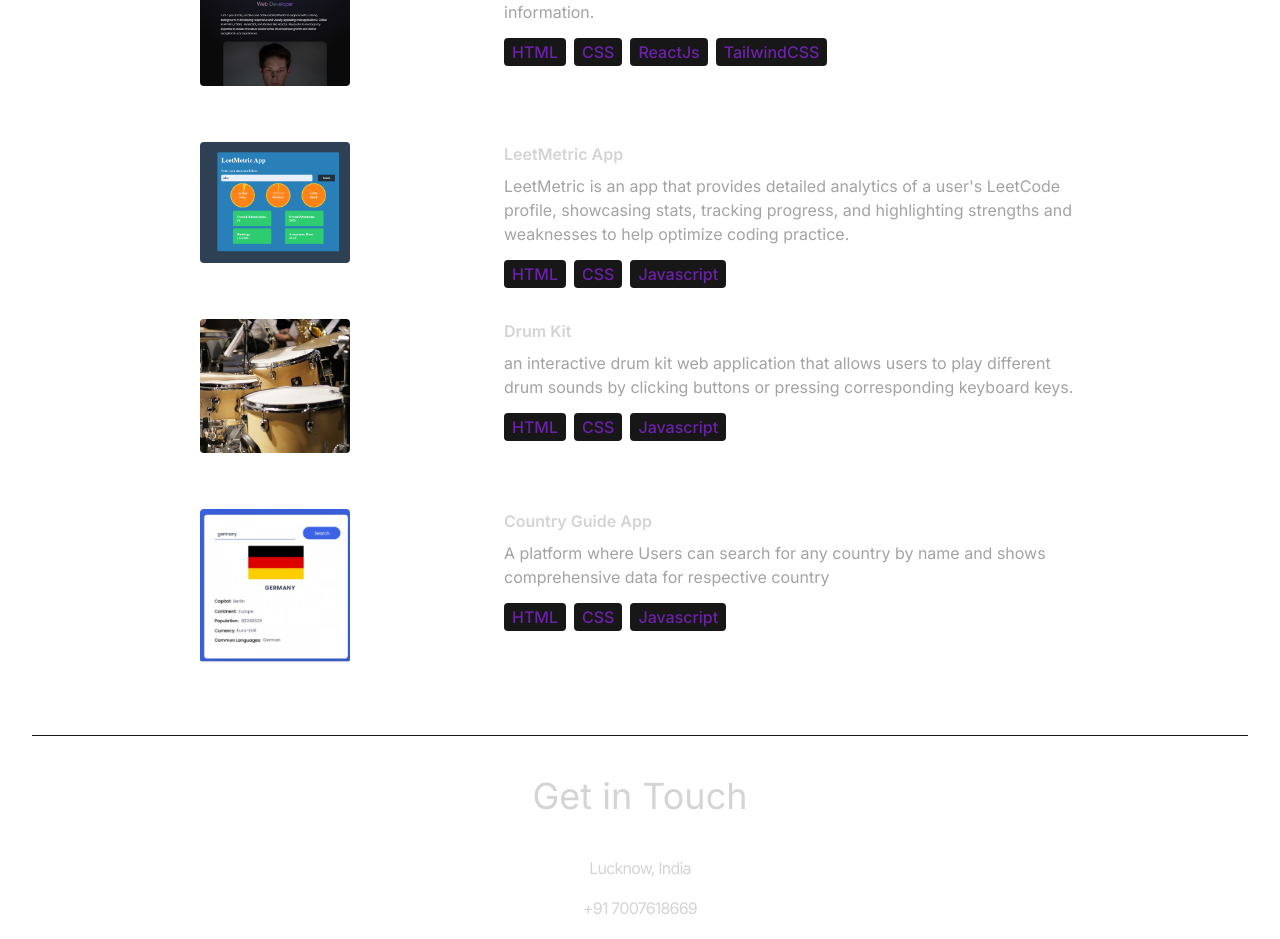
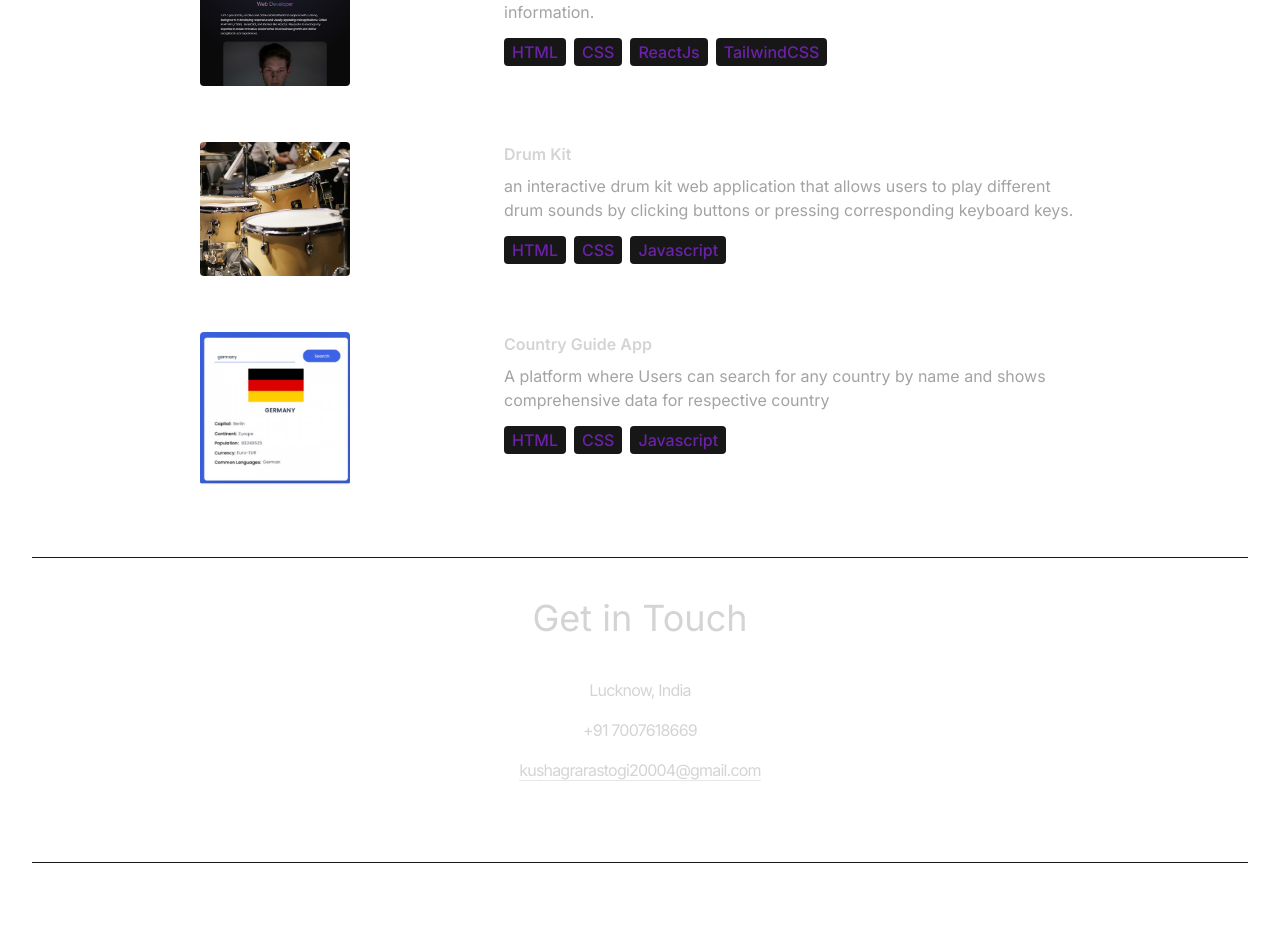
Before and after one commit to kushagrarastogi7007/my-portfolio-react, a React (Vite) app: page / in a window 1280 px wide. Shown: the part 3198-4137 px from the top of the page. After the commit the page ends 4061 px from the top, so only its background shows below. Built offline with nearby package versions, Linux system fonts and the light colour scheme.

Commit message:
LM App removed

```diff
--- a/src/constants/index.js
+++ b/src/constants/index.js
@@ -2,7 +2,7 @@ import project1 from "../assets/projects/project-1.jpg";
 import project2 from "../assets/projects/project-2.jpg";
 import project3 from "../assets/projects/project-3.jpg";
 import project4 from "../assets/projects/project-4.jpg";
-import project5 from "../assets/projects/project-5.png";
+//import project5 from "../assets/projects/project-5.png";
 
 export const HERO_CONTENT = `I am a passionate, creative and detail-oriented frontend engineer with a strong background in developing responsive and visually appealing web applications. Skilled in HTML5, CSS3, JavaScript, and libraries like React.js.  My goal is to leverage my expertise to create innovative solutions that drive business growth and deliver exceptional user experiences.`;
 
@@ -63,14 +63,14 @@ export const PROJECTS = [
     technologies: ["HTML", "CSS", "ReactJs", "TailwindCSS"],
     href: "https://my-portfolio-react-dun.vercel.app/"
   },
-  {
-    title: "LeetMetric App",
-    image: project5,
-    description:
-      "LeetMetric is an app that provides detailed analytics of a user's LeetCode profile, showcasing stats, tracking progress, and highlighting strengths and weaknesses to help optimize coding practice.",
-    technologies: ["HTML", "CSS", "Javascript"],
-    href: "https://kushagrarastogi7007.github.io/JS-basic-projects/Leetmetric-App/"
-  },
+  // {
+  //   title: "LeetMetric App",
+  //   image: project5,
+  //   description:
+  //     "LeetMetric is an app that provides detailed analytics of a user's LeetCode profile, showcasing stats, tracking progress, and highlighting strengths and weaknesses to help optimize coding practice.",
+  //   technologies: ["HTML", "CSS", "Javascript"],
+  //   href: "https://kushagrarastogi7007.github.io/JS-basic-projects/Leetmetric-App/"
+  // },
   {
     title: "Drum Kit",
     image: project3,
```
